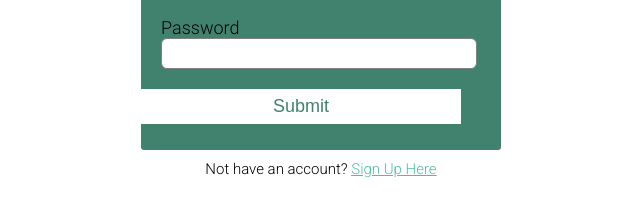
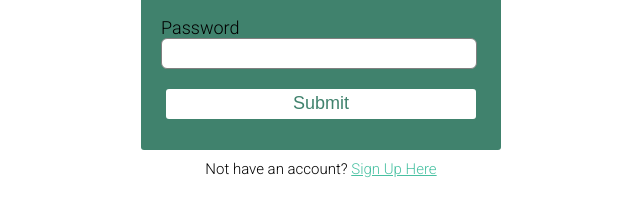
Before and after one commit to Pat-track/pat-track, a website: page public/login.html in a window 1280 px wide. Shown: the part 151-366 px from the top of the page, without its empty margins (319-959 px from the left). Drawn offline with Linux system fonts and the light colour scheme.

Commit message:
changed button

```diff
--- a/public/login.html
+++ b/public/login.html
@@ -19,7 +19,9 @@
         <input type="password" placeholder="" />
         <!-- <input  type="button" value="Submit" /> -->
       <closeform></closeform></form>
+      <div id="buttondiv">
       <button type="button" id='btnn1' onclick="window.location.href='home.html';">Submit</a></button>
+     </div>
     </div>
     <p class="para-2">
       Not have an account? <a href="signup.html">Sign Up Here</a>
--- a/public/style.css
+++ b/public/style.css
@@ -56,12 +56,19 @@ body {
     border-radius: 6px;
     outline: none;
   }
+  #buttondiv{
+   display: flex;
+   justify-content: center;
+   align-items: center;
+  }
 
   button{
-   width: 320px;
-   height: 35px;
+   margin-top: 30px;
+   width: 310px;
+   height: 30px;
    margin-top: 20px;
    border: none;
+   border-radius: 3px;
    background-color:white;
    color: #40826D;
    font-size: 18px;
```
Also changed, not shown: public/signup.html (+2 -0 lines).
